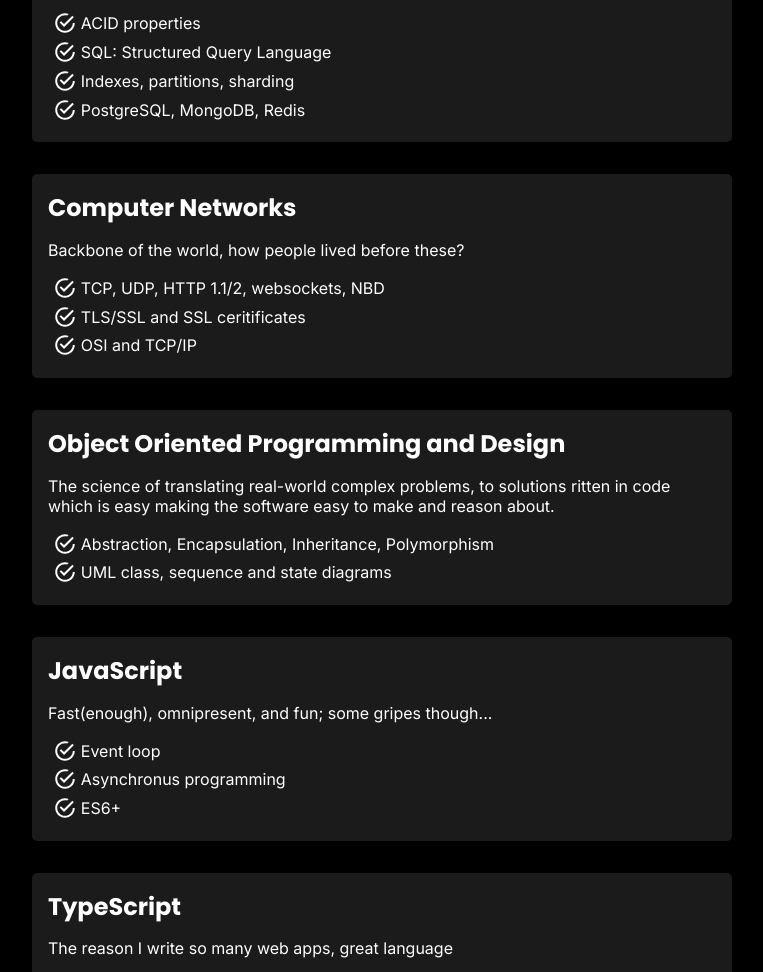
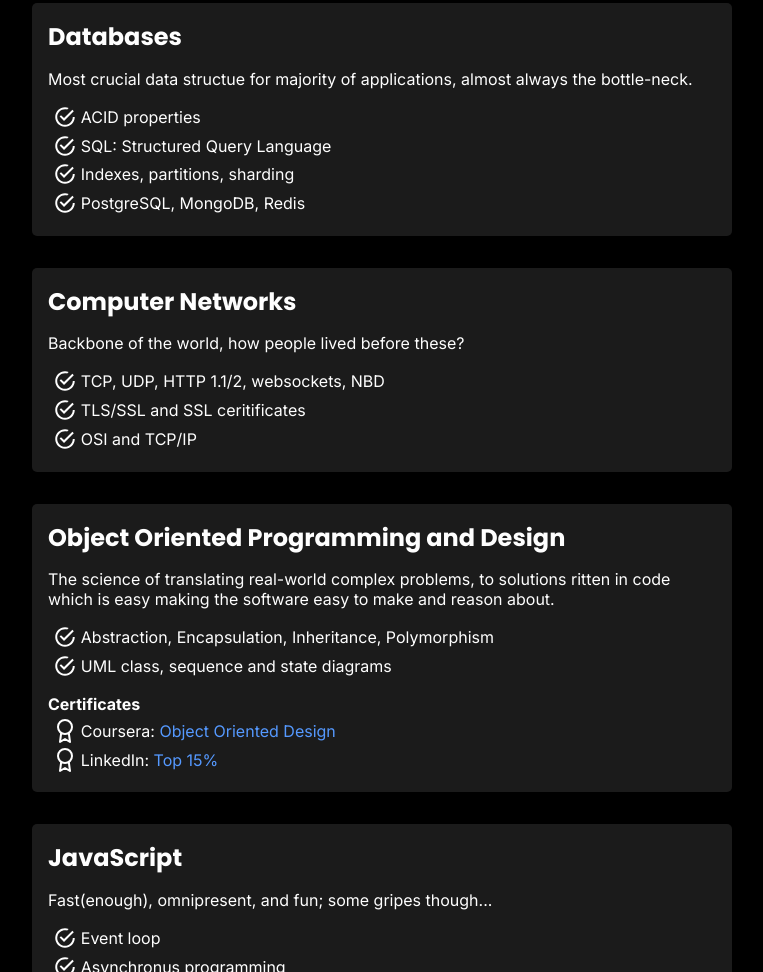
Before and after one commit to rathod-sahaab/portfolio-v2, a Gatsby site: page /skills in a window 1280 px wide. Shown: the part 590-1562 px from the top of the page, without its empty margins (258-1021 px from the left). Built offline with nearby package versions, Linux system fonts and the light colour scheme; Gatsby itself is replaced by a stand-in of ours.

Commit message:
Added certifications

```diff
--- a/src/components/molecules/SkillCard.tsx
+++ b/src/components/molecules/SkillCard.tsx
@@ -1,7 +1,8 @@
 import React from "react"
 import { IoMdCheckmarkCircleOutline } from "@react-icons/all-files/io/IoMdCheckmarkCircleOutline"
+import { FiAward } from "@react-icons/all-files/fi/FiAward"
 
-import { SkillAspect } from "../../utils/types"
+import { SkillAspect, SkillCert } from "../../utils/types"
 
 import * as styles from "./SkillCard.module.css"
 
@@ -9,10 +10,12 @@ const SkillCard = ({
   name,
   description,
   aspects,
+  certifications,
 }: {
   name: string
   description: string
   aspects: SkillAspect[]
+  certifications?: SkillCert[]
 }) => {
   return (
     <div className={styles.card}>
@@ -28,6 +31,20 @@ const SkillCard = ({
           )
         })}
       </ul>
+      {certifications ? (
+        <ul className={styles.ul}>
+          <b>Certificates</b>
+          {certifications.map(certification => (
+            <li className={styles.li}>
+              <FiAward size="1.5em" />
+              <span>
+                {certification.issuer}:{" "}
+                <a href={certification.link}>{certification.certification}</a>
+              </span>
+            </li>
+          ))}
+        </ul>
+      ) : null}
     </div>
   )
 }
--- a/src/pages/skills.tsx
+++ b/src/pages/skills.tsx
@@ -15,6 +15,7 @@ const SkillsPage = () => (
         name={skill.name}
         description={skill.description}
         aspects={skill.aspects}
+        certifications={skill.certifications}
       />
     ))}
   </Layout>
--- a/src/utils/data/skills.ts
+++ b/src/utils/data/skills.ts
@@ -15,6 +15,18 @@ const skills = [
       {
         name: "Object Oriented Programming",
         description: "Object Oriented Programming",
+      },
+    ],
+    certifications: [
+      {
+        issuer: "LinkedIn",
+        certification: "Top 5%",
+        link: "https://www.linkedin.com/in/rathod-sahaab/skills/report/C%2B%2B",
+      },
+      {
+        issuer: "HackerRank",
+        certification: "C++(Basic)",
+        link: "https://www.hackerrank.com/certificates/ee0741479896",
       },
     ],
   },
@@ -73,6 +85,18 @@ const skills = [
         description: "Technical Design",
       },
     ],
+    certifications: [
+      {
+        issuer: "Coursera",
+        certification: "Object Oriented Design",
+        link: "https://coursera.org/share/0e0932f0a9bbc733e8df666e9629acf1",
+      },
+      {
+        issuer: "LinkedIn",
+        certification: "Top 15%",
+        link: "https://www.linkedin.com/in/rathod-sahaab/skills/report/C%2B%2B",
+      },
+    ],
   },
   {
     name: "JavaScript",
```
Also changed, not shown: src/utils/types.ts (+9 -0 lines).
